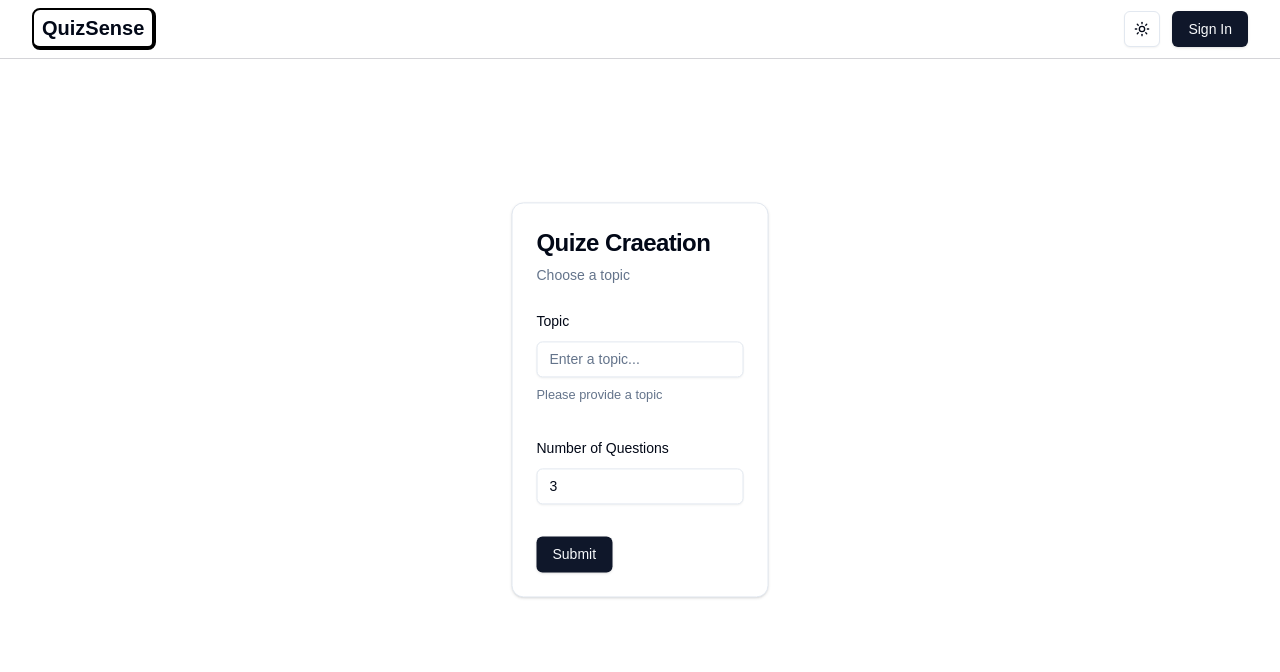
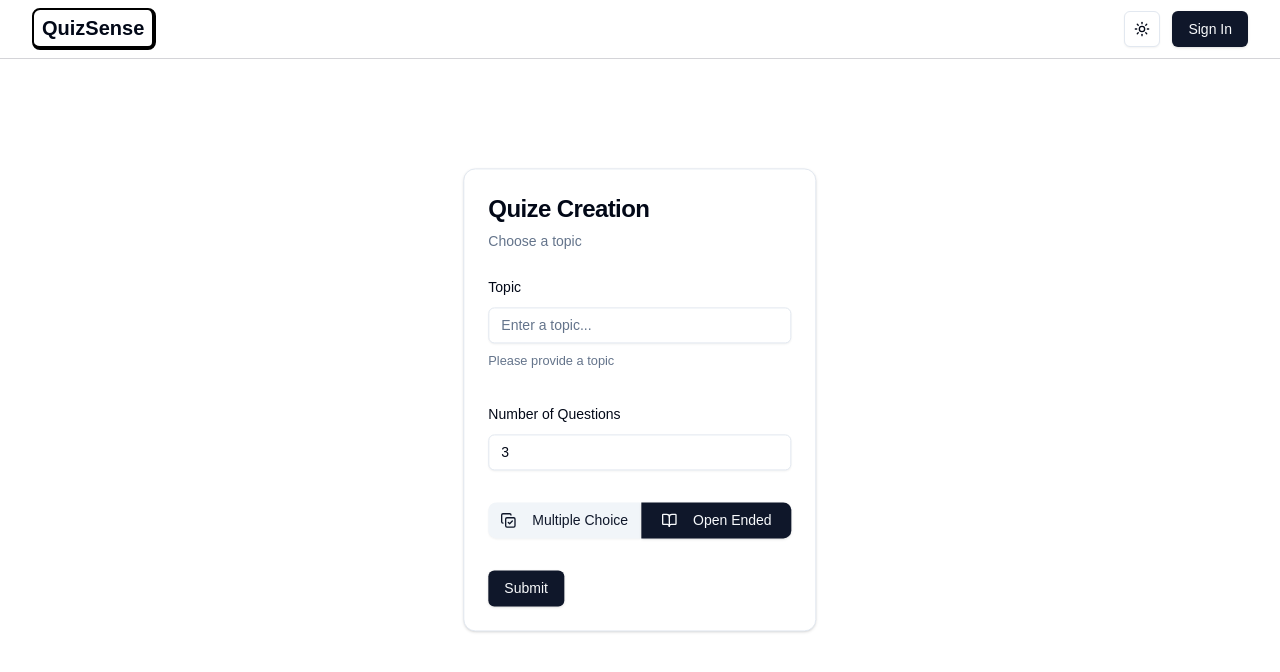
Before and after one commit to AdityaTile04/ai-quize-platform, a Next.js app: page /quize in a window 1280 px wide. Shown: the top 672 px of the page. Built offline with nearby package versions, Linux system fonts and the light colour scheme; no server answers.

Commit message:
add multiple choice and open ended buttons on form

```diff
--- a/package.json
+++ b/package.json
@@ -15,6 +15,7 @@
     "@radix-ui/react-avatar": "^1.1.2",
     "@radix-ui/react-dropdown-menu": "^2.1.5",
     "@radix-ui/react-label": "^2.1.1",
+    "@radix-ui/react-separator": "^1.1.1",
     "@radix-ui/react-slot": "^1.1.1",
     "class-variance-authority": "^0.7.1",
     "clsx": "^2.1.1",
--- a/src/components/QuizeCreation.tsx
+++ b/src/components/QuizeCreation.tsx
@@ -23,6 +23,8 @@
 } from "./ui/form";
 import { Button } from "./ui/button";
 import { Input } from "./ui/input";
+import { BookOpen, CopyCheck } from "lucide-react";
+import { Separator } from "./ui/separator";
 
 type Props = {};
 
@@ -42,11 +44,13 @@
     alert(JSON.stringify(input, null, 2));
   }
 
+  form.watch();
+
   return (
     <div className="absolute -translate-x-1/2 -translate-y-1/2 top-1/2 left-1/2 ">
       <Card>
         <CardHeader>
-          <CardTitle className="text-2xl font-bold">Quize Craeation</CardTitle>
+          <CardTitle className="text-2xl font-bold">Quize Creation</CardTitle>
           <CardDescription>Choose a topic</CardDescription>
         </CardHeader>
         <CardContent>
@@ -88,6 +92,35 @@
                   </FormItem>
                 )}
               />
+              <div className="flex justify-between">
+                <Button
+                  type="button"
+                  onClick={() => {
+                    form.setValue("type", "mcq");
+                  }}
+                  className="w-1/2 rounded-none rounded-l-lg"
+                  variant={
+                    form.getValues("type") === "mcq" ? "default" : "secondary"
+                  }
+                >
+                  <CopyCheck className="w-4 h-4 mr-2" /> Multiple Choice
+                </Button>
+                <Separator orientation="vertical" />
+                <Button
+                  type="button"
+                  onClick={() => {
+                    form.setValue("type", "open_ended");
+                  }}
+                  className="w-1/2 rounded-none rounded-r-lg"
+                  variant={
+                    form.getValues("type") === "open_ended"
+                      ? "default"
+                      : "secondary"
+                  }
+                >
+                  <BookOpen className="w-4 h-4 mr-2" /> Open Ended
+                </Button>
+              </div>
               <Button type="submit">Submit</Button>
             </form>
           </Form>
--- /dev/null
+++ b/src/components/ui/separator.tsx
@@ -0,0 +1,31 @@
+"use client"
+
+import * as React from "react"
+import * as SeparatorPrimitive from "@radix-ui/react-separator"
+
+import { cn } from "@/lib/utils"
+
+const Separator = React.forwardRef<
+  React.ElementRef<typeof SeparatorPrimitive.Root>,
+  React.ComponentPropsWithoutRef<typeof SeparatorPrimitive.Root>
+>(
+  (
+    { className, orientation = "horizontal", decorative = true, ...props },
+    ref
+  ) => (
+    <SeparatorPrimitive.Root
+      ref={ref}
+      decorative={decorative}
+      orientation={orientation}
+      className={cn(
+        "shrink-0 bg-border",
+        orientation === "horizontal" ? "h-[1px] w-full" : "h-full w-[1px]",
+        className
+      )}
+      {...props}
+    />
+  )
+)
+Separator.displayName = SeparatorPrimitive.Root.displayName
+
+export { Separator }
```
Also changed, not shown: 1 other file (tests, documents, lock files or other folders).
